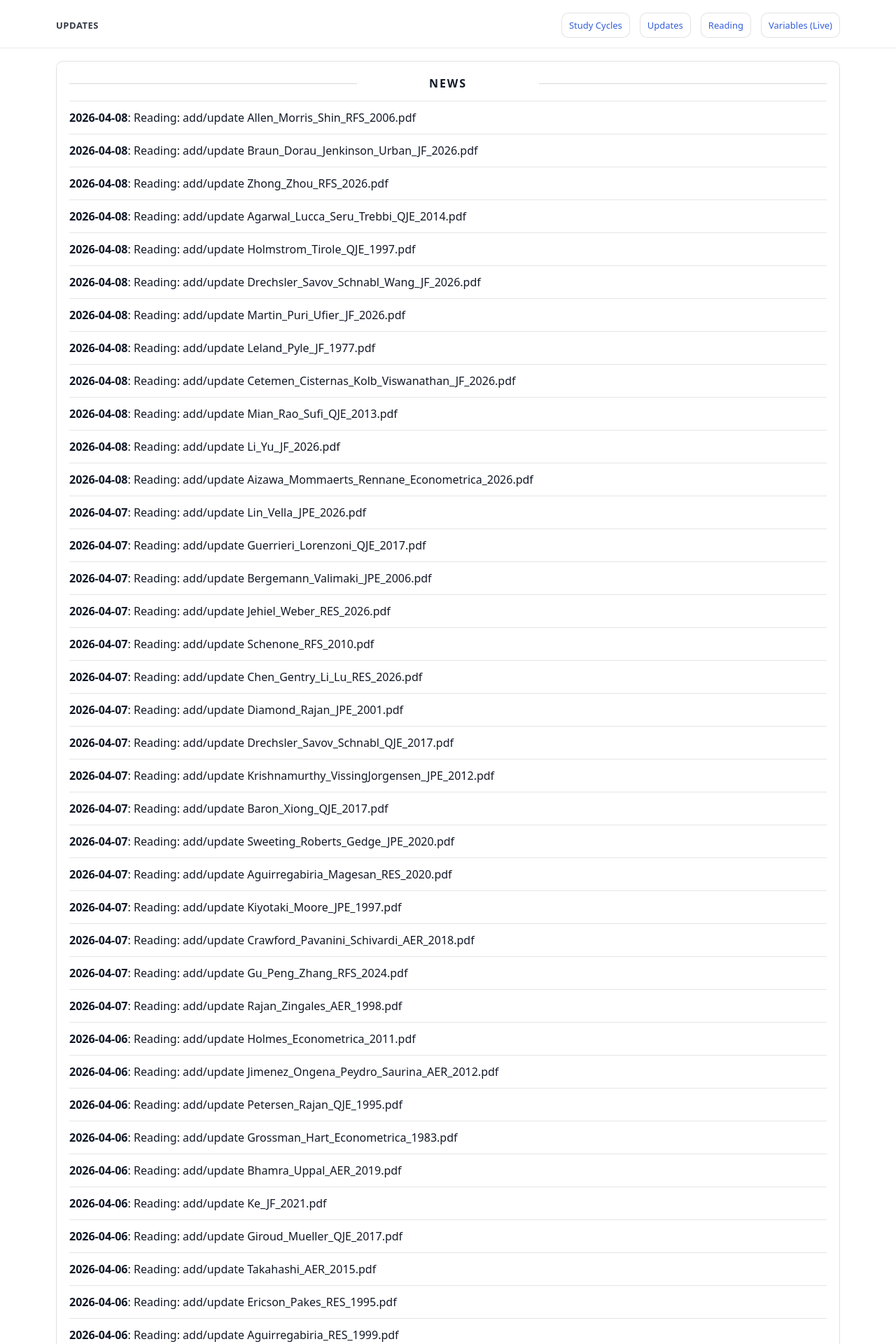
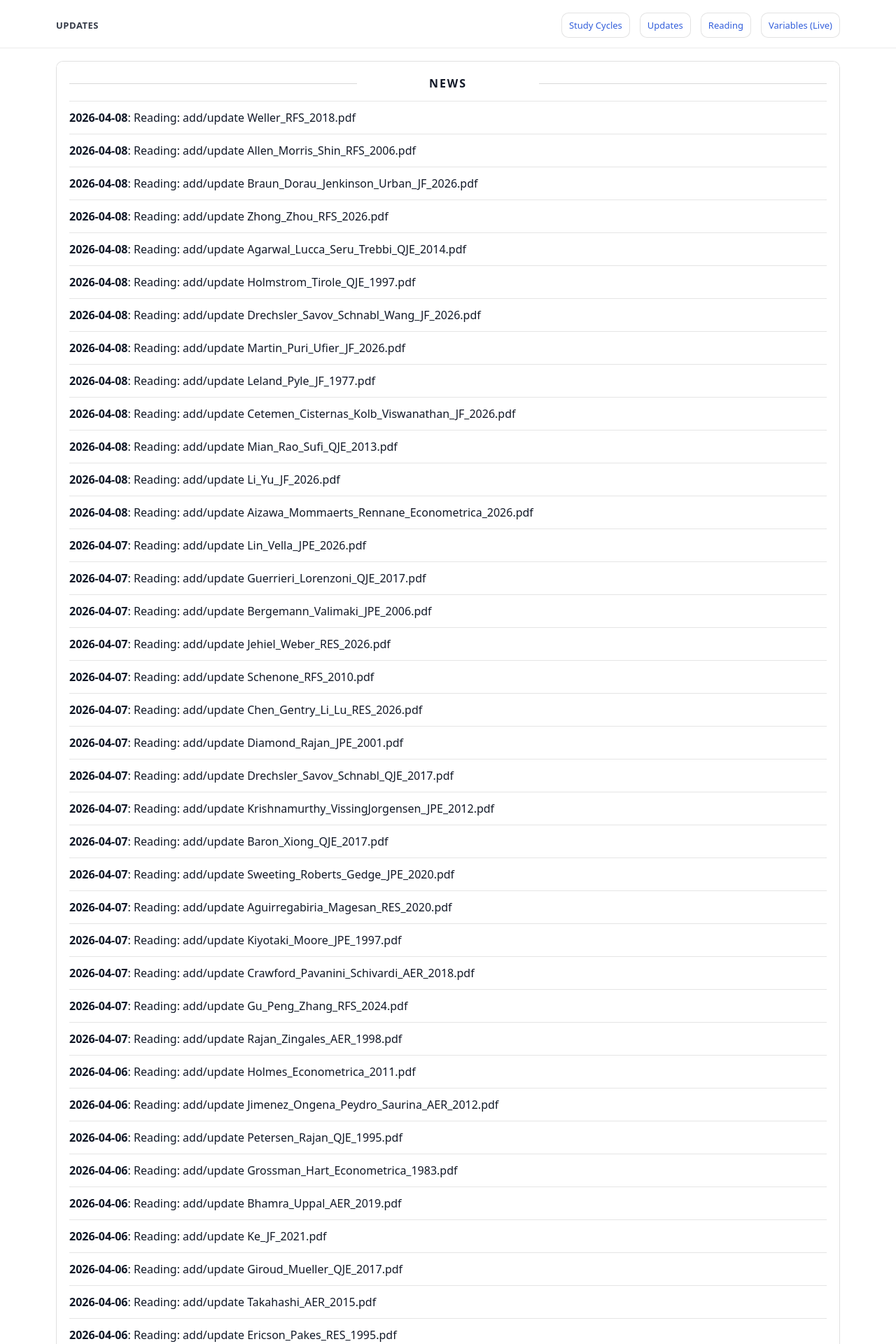
Before and after one commit to yaxinzn/study-archive, a Jekyll site: the page built from updates/index.md, in a window 1280 px wide. Shown: the top 1920 px of the page at 70% size. Built offline with Jekyll 4.4.1, drawn with Linux system fonts in a browser that asks for light colours; some of the changed text lies outside the part shown.

Commit message:
chore: update NEWS feed

```diff
--- a/_data/news.yml
+++ b/_data/news.yml
@@ -1,4 +1,7 @@
 # Auto-generated update history (sorted newest -> oldest). Do not edit manually.
+- ts: "1775644011"
+  date: "2026-04-08"
+  title: "Reading: add/update Weller_RFS_2018.pdf"
 - ts: "1775642936"
   date: "2026-04-08"
   title: "Reading: add/update Allen_Morris_Shin_RFS_2006.pdf"
```
